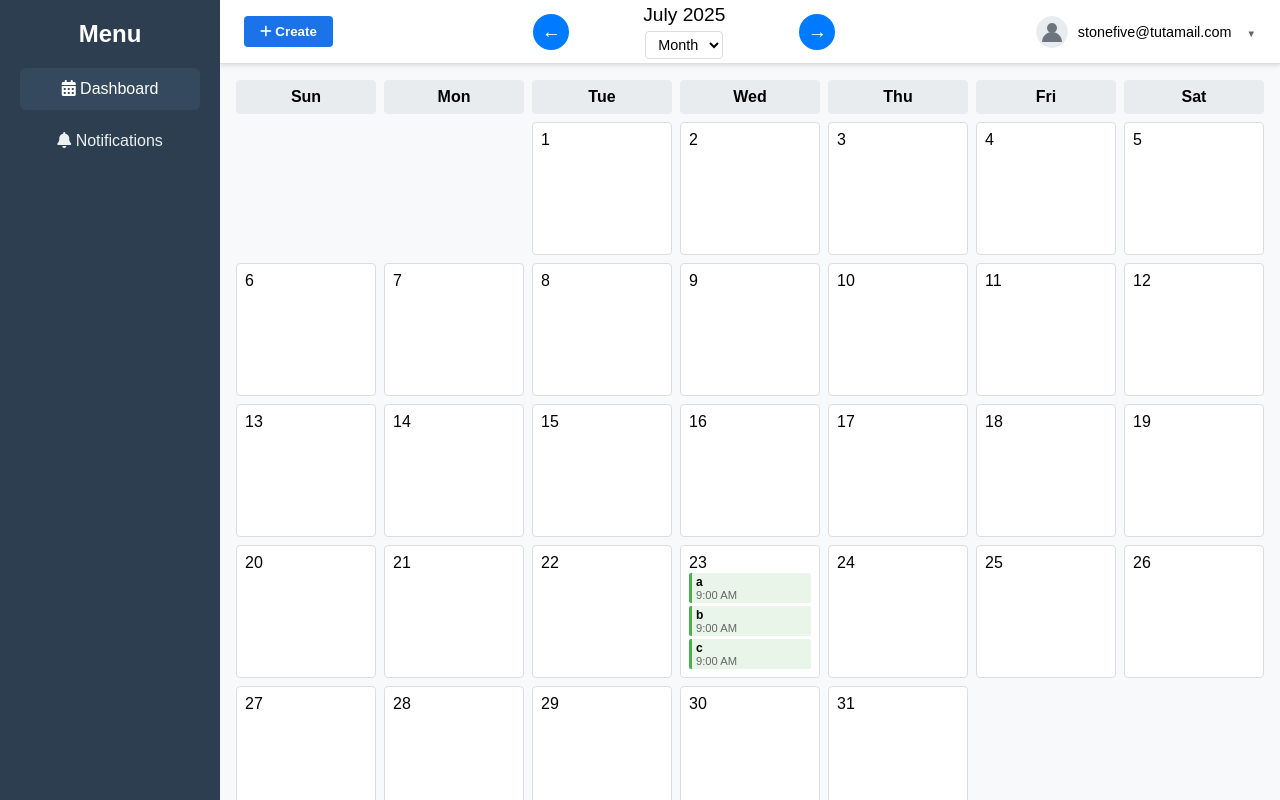
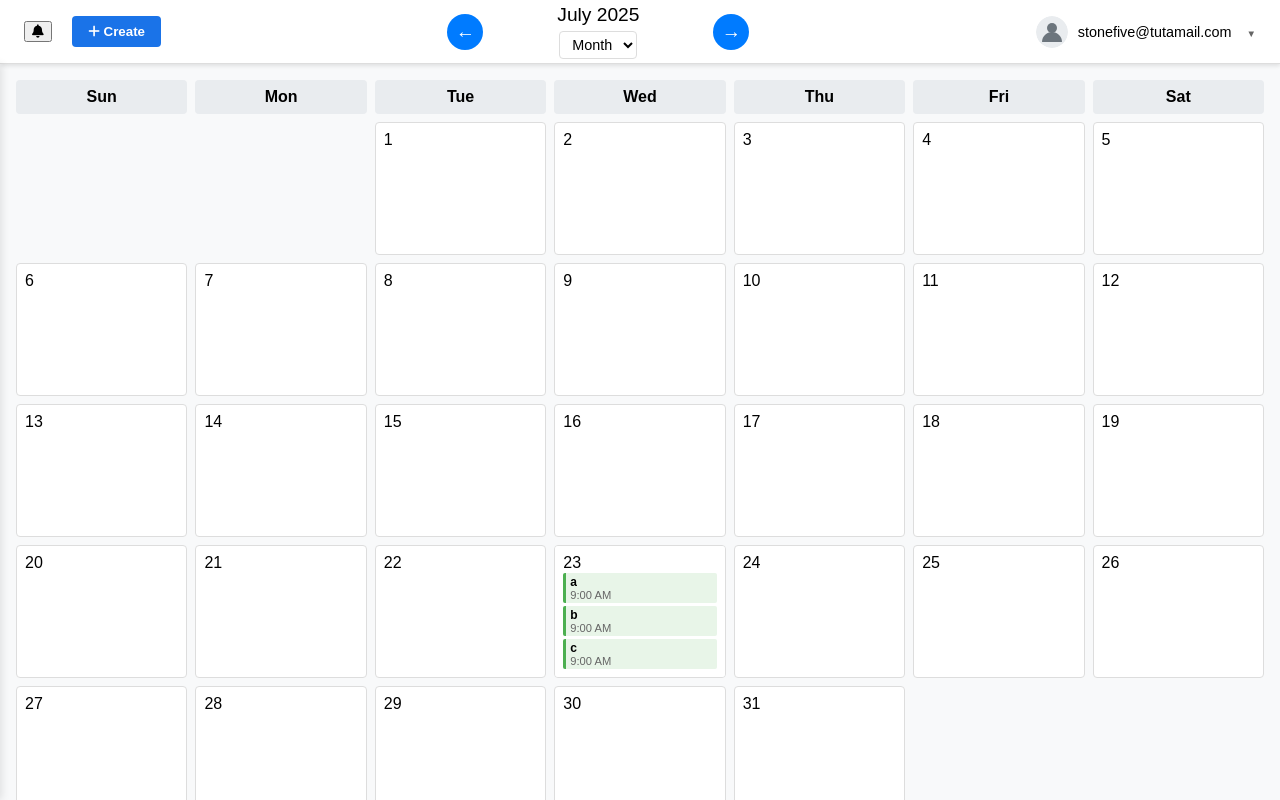
Before and after one commit to willmosAtKings/williamAT3, a Flask app: page /dashboard in a window 1280 px wide. Run offline with Flask 3, Linux system fonts and the light colour scheme; the visitor is signed in with stand-in values (Sample User, id 1); data comes from the database, SQL or seed files in the repository; both versions use the stored data as it was after the commit.

Commit message:
Replaced sidebar on dashboard with popout

```diff
--- a/static/css/dashboard.css
+++ b/static/css/dashboard.css
@@ -7,47 +7,6 @@ html, body {
   overflow: hidden;
 }
 
-/* ===== SIDEBAR ===== */
-.sidebar {
-  width: 220px;
-  background-color: #2c3e50;
-  padding: 20px;
-  box-sizing: border-box;
-  color: white;
-  position: fixed;
-  top: 0;
-  left: 0;
-  height: 100vh;
-  display: flex;
-  flex-direction: column;
-  z-index: 100;
-}
-
-.sidebar h2 {
-  margin-top: 0;
-  margin-bottom: 20px;
-  font-weight: 600;
-  font-size: 1.5rem;
-  text-align: center;
-}
-
-.sidebar .tab {
-  display: block;
-  color: #ecf0f1;
-  padding: 12px 15px;
-  margin-bottom: 10px;
-  text-decoration: none;
-  border-radius: 6px;
-  transition: background-color 0.3s ease;
-  cursor: pointer;
-  text-align: center;
-}
-
-.sidebar .tab:hover,
-.sidebar .tab.active {
-  background-color: #34495e;
-  color: #fff;
-}
 
 /* ===== MAIN CONTENT ===== */
 .main-content {
@@ -84,6 +43,7 @@ html, body {
   font-weight: bold;
   border-radius: 4px;
   cursor: pointer;
+  margin-left: 16px
 }
 
 .nav-left .create-button:hover {
@@ -1043,3 +1003,40 @@ html, body {
   position: absolute;
   right: 1.5rem;
 }
+
+
+.main-content {
+  margin-left: 0 !important;
+  transition: margin-left 0.3s ease;
+}
+
+/* Schedule popout panel */
+.schedule-popout {
+  position: fixed;
+  top: 64px; /* below navbar height */
+  left: 0;
+  width: 320px;
+  height: calc(100vh - 64px);
+  background-color: #ffffff;
+  box-shadow: 2px 0 8px rgba(0, 0, 0, 0.1);
+  z-index: 110; /* above navbar */
+  overflow-y: auto;
+  transform: translateX(-100%);
+  transition: transform 0.3s ease;
+}
+
+/* When active/show */
+.schedule-popout.active {
+  transform: translateX(0);
+}
+
+/* Adjust calendar and navbar width when popout is active */
+.main-content.shifted {
+  margin-left: 320px;
+  transition: margin-left 0.3s ease;
+}
+
+.navbar.shifted {
+  margin-left: 320px;
+  transition: margin-left 0.3s ease;
+}
--- a/static/js/dashboard.js
+++ b/static/js/dashboard.js
@@ -1,4 +1,23 @@
 /*===== TAB SWITCHING FUNCTIONALITY =====*/
+
+function toggleSchedulePanel() {
+  const panel = document.getElementById('schedulePanel');
+  const list = document.getElementById('notifications-list');
+
+  panel.classList.toggle('hidden');
+
+  // Only fetch events if the panel is now visible
+  if (!panel.classList.contains('hidden')) {
+    list.innerHTML = `
+      <div class="loading-spinner">
+        <i class="fas fa-spinner fa-spin"></i>
+        <span>Loading events...</span>
+      </div>
+    `;
+    fetchUpcomingEvents();
+  }
+}
+
 
 function switchTab(tabName) {
   // Remove active class from all tabs and content
@@ -25,7 +44,7 @@ function switchTab(tabName) {
 
 /*===== NOTIFICATIONS FUNCTIONALITY =====*/
 
-async function loadNotifications() {
+async function loadSchedule() {
   const notificationsList = document.getElementById('notifications-list');
 
   try {
@@ -63,9 +82,15 @@ async function loadNotifications() {
   }
 }
 
+// Optional: function to handle clicking a notification (navigate to event page or open modal)
+function handleNotificationClick(eventId, title) {
+  window.location.href = `/event/${eventId}`;
+  // Or trigger modal logic if you have one
+}
+
 function handleNotificationClick(eventId, eventTitle) {
-  // Switch to dashboard tab
-  switchTab('dashboard');
+  // If you still want to ensure the calendar/dashboard is visible,
+  // you can put any code here to show the calendar view if needed.
 
   // Find and open the event modal for this event using the event ID
   setTimeout(() => {
@@ -86,6 +111,8 @@ function handleNotificationClick(eventId, eventTitle) {
     }
   }, 100);
 }
+
+
 
 document.addEventListener('DOMContentLoaded', function() {
   // Handle Create Event button click - navigate to create event page
@@ -632,3 +659,16 @@ function closeSummaryModal() {
     summaryModal.style.display = 'none';
   }
 }
+
+
+
+const scheduleBtn = document.getElementById('scheduleBtn');
+const schedulePopout = document.getElementById('schedulePopout');
+const mainContent = document.querySelector('.main-content');
+const navbar = document.querySelector('.navbar');
+
+scheduleBtn.addEventListener('click', () => {
+  schedulePopout.classList.toggle('active');
+  mainContent.classList.toggle('shifted');
+  navbar.classList.toggle('shifted');
+});
--- a/templates/dashboard.html
+++ b/templates/dashboard.html
@@ -7,22 +7,18 @@
   <link rel="stylesheet" href="/static/css/notification-system.css" />
   <link rel="stylesheet" href="https://cdnjs.cloudflare.com/ajax/libs/font-awesome/6.5.0/css/all.min.css">
   <script src="https://cdn.jsdelivr.net/npm/marked/marked.min.js"></script>
-
 </head>
 <body data-user-id="{{ user_id }}" data-user-role="{{ user_role }}">
-  <div class="sidebar">
-    <h2>Menu</h2>
-    <a class="tab active" id="dashboard-tab" href="#" onclick="switchTab('dashboard')">
-      <i class="fas fa-calendar-alt"></i> Dashboard
-    </a>
-    <a class="tab" id="notifications-tab" href="#" onclick="switchTab('notifications')">
-      <i class="fas fa-bell"></i> Notifications
-    </a>
-  </div>
 
-  <div class="main-content">
+  <div class="main-content full-width">
     <div class="navbar">
       <div class="nav-left">
+        <!-- Schedule Button -->
+        <button id="scheduleBtn" class="schedule-button">
+          <i class="fas fa-bell"></i>
+        </button>
+
+        <!-- Create Button -->
         <button class="create-button"><i class="fas fa-plus"></i> Create</button>
       </div>
 
@@ -67,22 +63,20 @@
       </div>
       <div id="calendarContainer" style="display: none;"></div> <!-- for week/day views only -->
     </div>
+  </div>
 
-    <!-- Notifications Content -->
-    <div id="notifications-content" class="tab-content">
-      <div class="notifications-container">
-        <h1 class="notifications-title">Upcoming Event Notifications</h1>
-        <div id="notifications-list" class="notifications-list">
-          <div class="loading-spinner">
-            <i class="fas fa-spinner fa-spin"></i>
-            <span>Loading notifications...</span>
-          </div>
-        </div>
+  <!-- Schedule Popout -->
+  <div id="schedulePopout" class="schedule-popout hidden">
+    <h2>Upcoming Events</h2>
+    <div id="schedule-list" class="schedule-list">
+      <div class="loading-spinner">
+        <i class="fas fa-spinner fa-spin"></i>
+        <span>Loading events...</span>
       </div>
     </div>
-
   </div>
 
+  <!-- Event Modal -->
   <div id="eventModal" class="event-modal">
     <div class="event-modal-content">
       <span class="close-modal">×</span>
@@ -110,8 +104,7 @@
         </div>
 
         <div class="event-metadata">
-          <div class="event-tags" id="eventTags">
-          </div>
+          <div class="event-tags" id="eventTags"></div>
         </div>
 
         <div class="event-notifications-control">
```
Also changed, not shown: instance/app.db.
